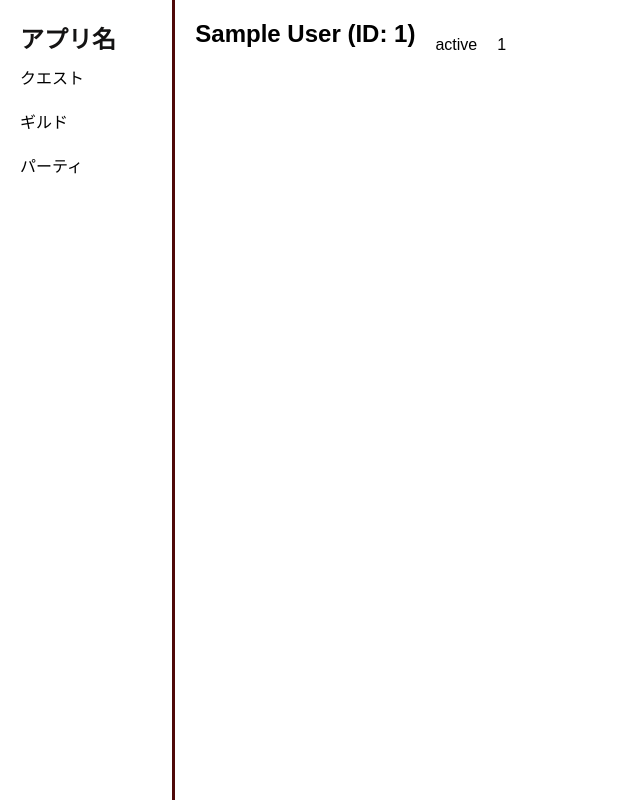
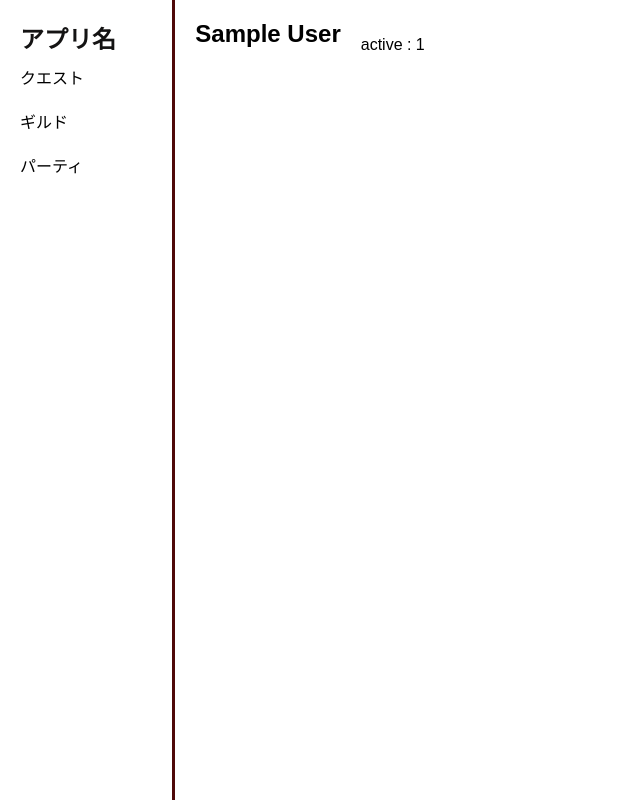
Before and after one commit to s1f10220225/gamification, a Django app: page /user/1/status/ in a window 1280 px wide. Shown: the whole page, without its empty margins (0-640 px from the left). Run offline with Django 5.2, Linux system fonts and the light colour scheme; tables that the repository leaves empty hold one stand-in row (values such as "Sample post").

Commit message:
複数パラメータの表示に対応

```diff
--- a/gamification/templates/gamification/display_status.html
+++ b/gamification/templates/gamification/display_status.html
@@ -43,7 +43,6 @@
             margin: 0;
         }
         .status {
-            font-weight: bold;
         }
     </style>
 </head>
@@ -57,10 +56,13 @@
         </div>
         <div class="status-container">
             <h2 class="user">
-                {{ status.user }}
+                {{ user.name }}
             </h2>
-            <p class="status-name">{{ status.status_name }}</p>
-            <p class="status-param">{{ status.parameter }}</p>
+            {% for s in status %}
+                <p class="status">{{ s.status_name }} : {{ s.parameter }}</p>
+            {% empty %}
+                <p class="status">登録されているステータスはありません。</p>
+            {% endfor %}
         </div>
     </div>
 </body>
--- a/gamification/views.py
+++ b/gamification/views.py
@@ -27,5 +27,5 @@ def add_quest(request):
 
 def display_status(request, user_id):
     user = get_object_or_404(User, pk=user_id)  # IDを使ってユーザーを取得
-    status = get_object_or_404(Status, pk=user.user_id)  # 取得したユーザーを使ってステータスを取得
+    status = Status.objects.filter(user=user.user_id)  # 取得したユーザーを使ってステータスを取得
     return render(request, 'gamification/display_status.html', {'user': user, 'status': status})  # 取得したユーザーをテンプレートに渡す
```
